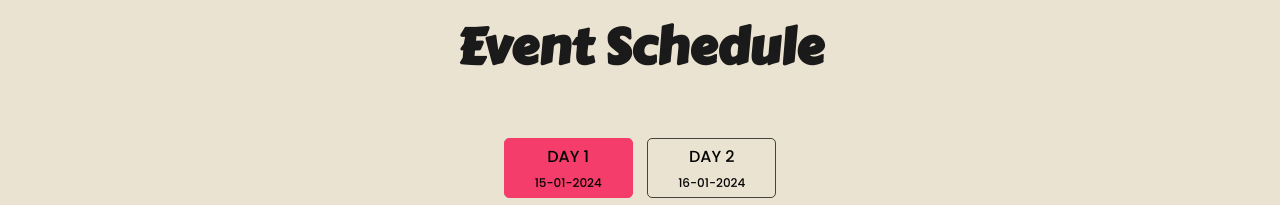
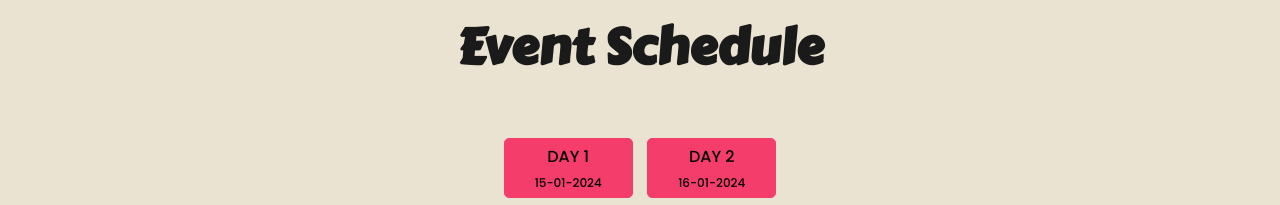
Before and after one commit to muhammadibrahem/event, a plain HTML site: page index.html in a window 1280 px wide. Shown: the part 2700-2905 px from the top of the page. Drawn offline with Linux system fonts and the light colour scheme.

Commit message:
all good

```diff
--- a/index.html
+++ b/index.html
@@ -171,7 +171,7 @@ adipisicing elit. Eligendi ipsam ullam tenetur vitae maxime ! Recusandae !
                             day 1
                             <span>15-01-2024</span>
                         </button>
-                        <button type="button" data-target="#day-2" class="schedule-tab notactive js-schedule-tab">
+                        <button type="button" data-target="#day-2" class="schedule-tab active js-schedule-tab">
                             day 2
                             <span>16-01-2024</span>
                         </button>
```
